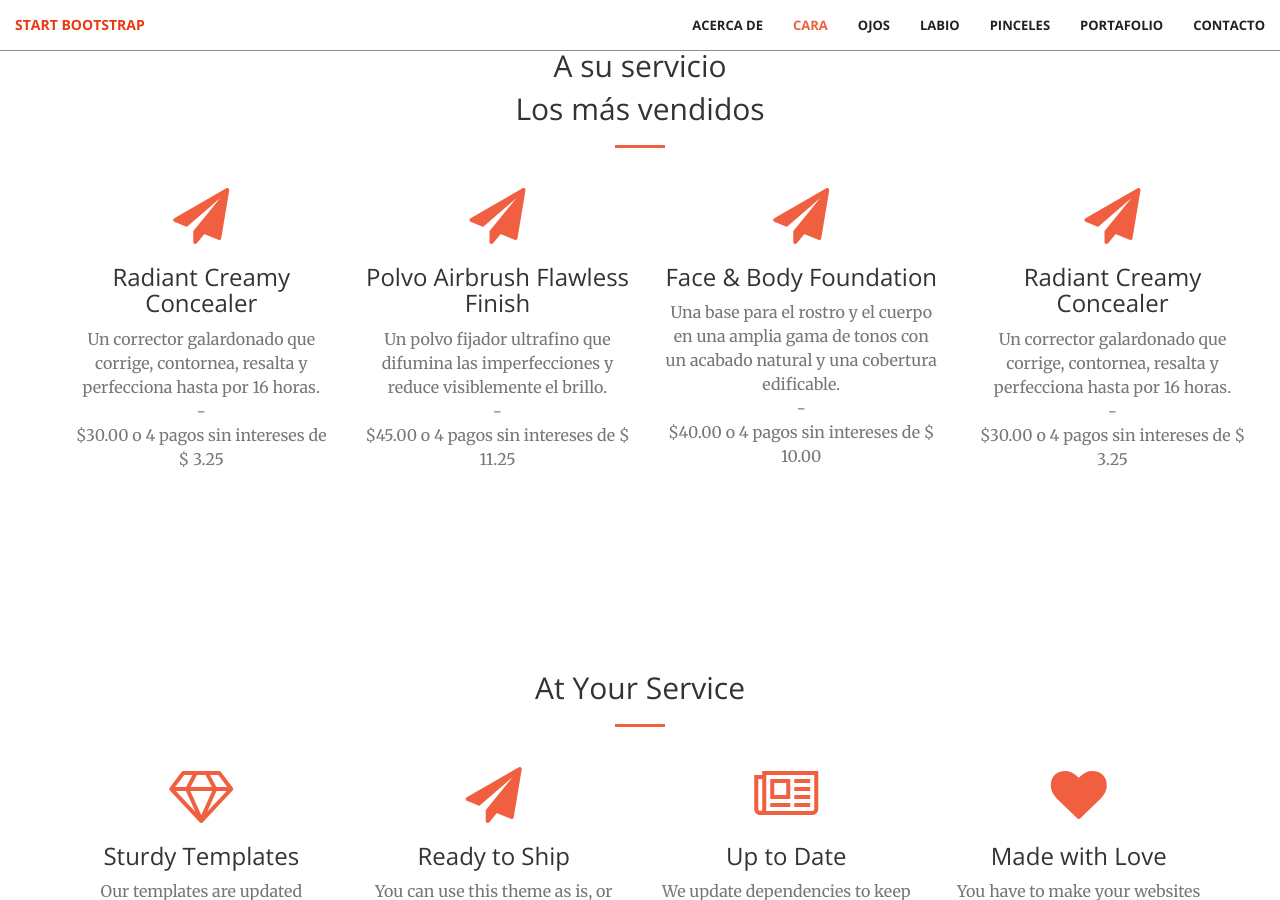
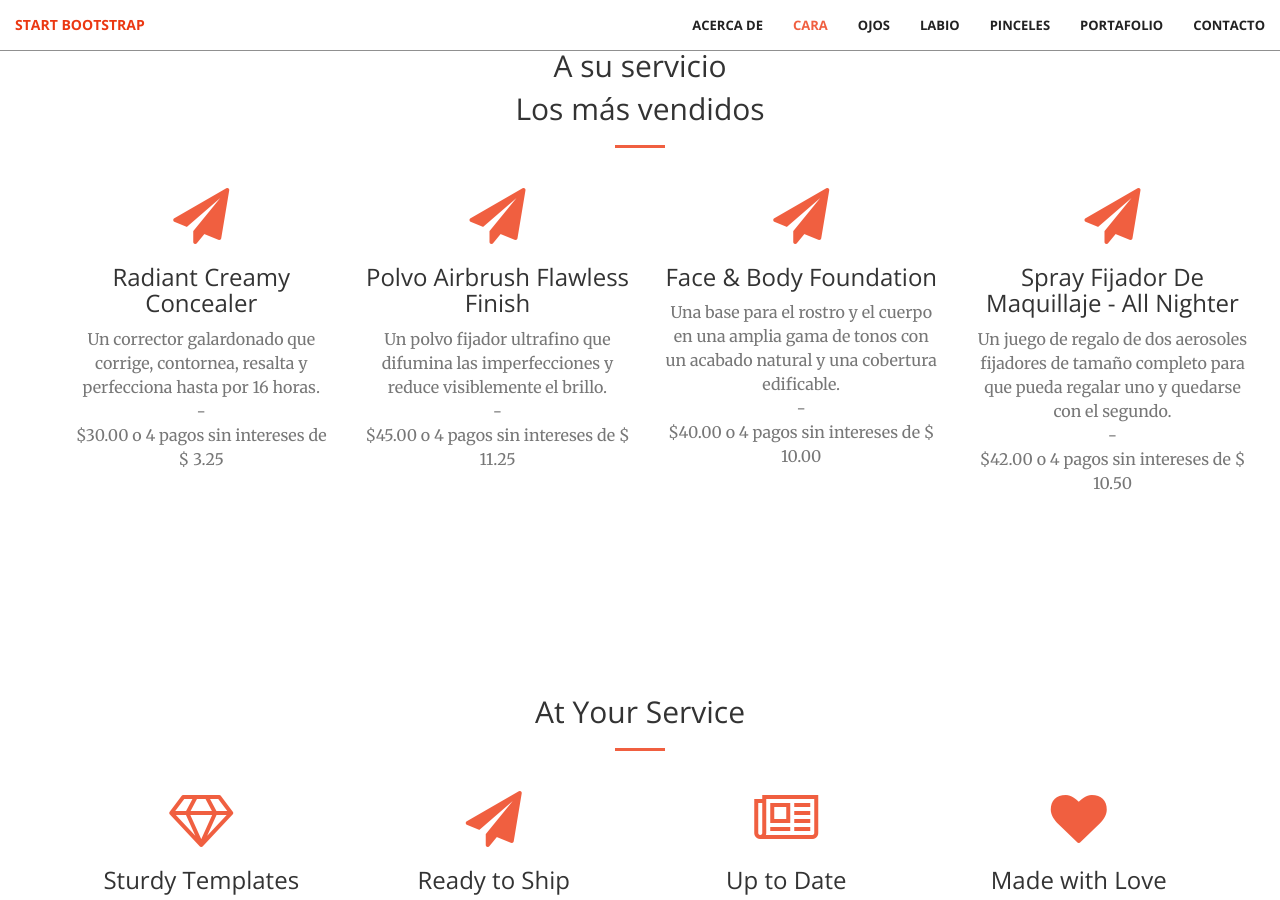
Before and after one commit to KatherineMerchanS/KatherineMerchanS.github.io, a Jekyll site: the page built from index.html, in a window 1280 px wide and 900 px high, scrolled down 1369 px. Built offline with Jekyll 4.4.1, drawn with Linux system fonts in a browser that asks for light colours.

Commit message:
Update cara.html

```diff
--- a/_includes/cara.html
+++ b/_includes/cara.html
@@ -43,10 +43,10 @@
             <div class="col-lg-3 col-md-6 text-center">
                 <div class="service-box">
                     <i class="fa fa-4x fa-paper-plane wow bounceIn text-primary" data-wow-delay=".1s"></i>
-                    <h3>Radiant Creamy Concealer</h3>
-                    <p class="text-muted">Un corrector galardonado que corrige, contornea, resalta y perfecciona hasta por 16 horas.</p>
+                    <h3>Spray Fijador De Maquillaje - All Nighter</h3>
+                    <p class="text-muted">Un juego de regalo de dos aerosoles fijadores de tamaño completo para que pueda regalar uno y quedarse con el segundo.</p>
                     <p class="text-muted">-</p>
-                    <p class="text-muted">$30.00 o 4 pagos sin intereses de $ 3.25</p>
+                    <p class="text-muted">$42.00 o 4 pagos sin intereses de $ 10.50</p>
                 </div>
             </div>
         </div>
```
